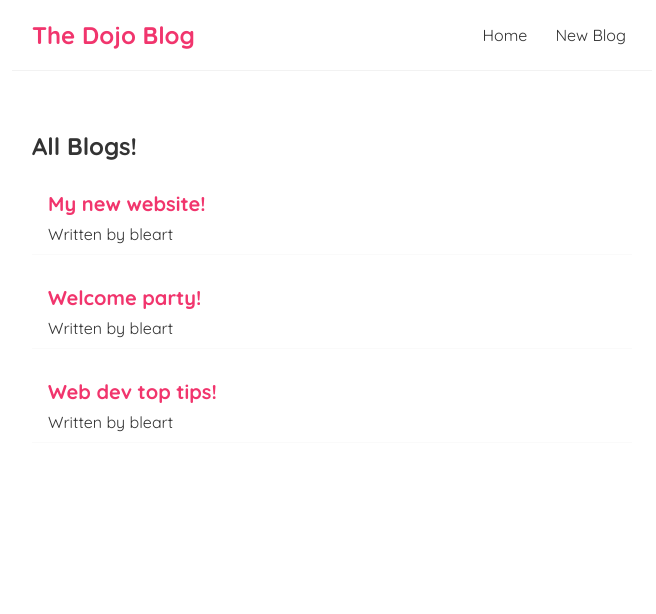
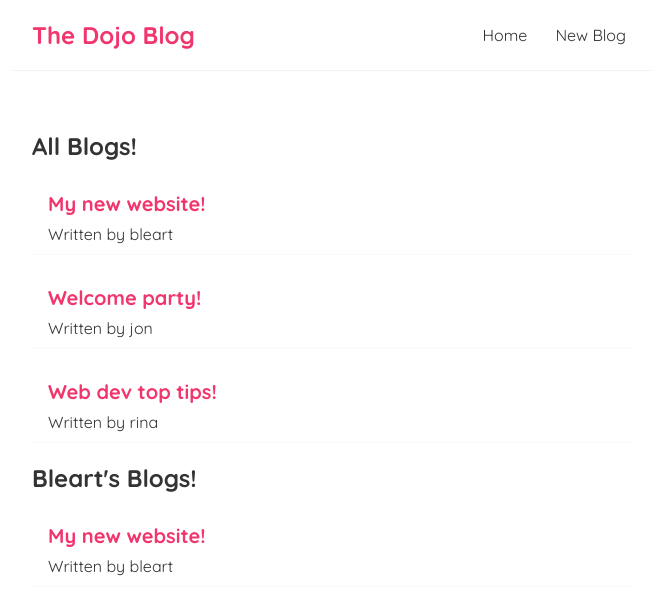
Before and after one commit to bleartdemaku/react-tutorial, a React (Create React App) app: page / in a window 1280 px wide. Shown: the top 614 px of the page, without its empty margins (308-964 px from the left). Built offline with nearby package versions, Linux system fonts and the light colour scheme.

Commit message:
reusable components

```diff
--- a/src/pages/Home.jsx
+++ b/src/pages/Home.jsx
@@ -12,13 +12,13 @@ const Home = () => {
     {
       title: "Welcome party!",
       body: "lorem ipsum...",
-      author: "bleart",
+      author: "jon",
       id: 2,
     },
     {
       title: "Web dev top tips!",
       body: "lorem ipsum...",
-      author: "bleart",
+      author: "rina",
       id: 3,
     },
   ]);
@@ -26,6 +26,10 @@ const Home = () => {
   return (
     <div className="home">
       <BlogList blogs={blogs} title="All Blogs!" />
+      <BlogList
+        blogs={blogs.filter((blog) => blog.author === "bleart")}
+        title="Bleart's Blogs!"
+      />
     </div>
   );
 };
```
